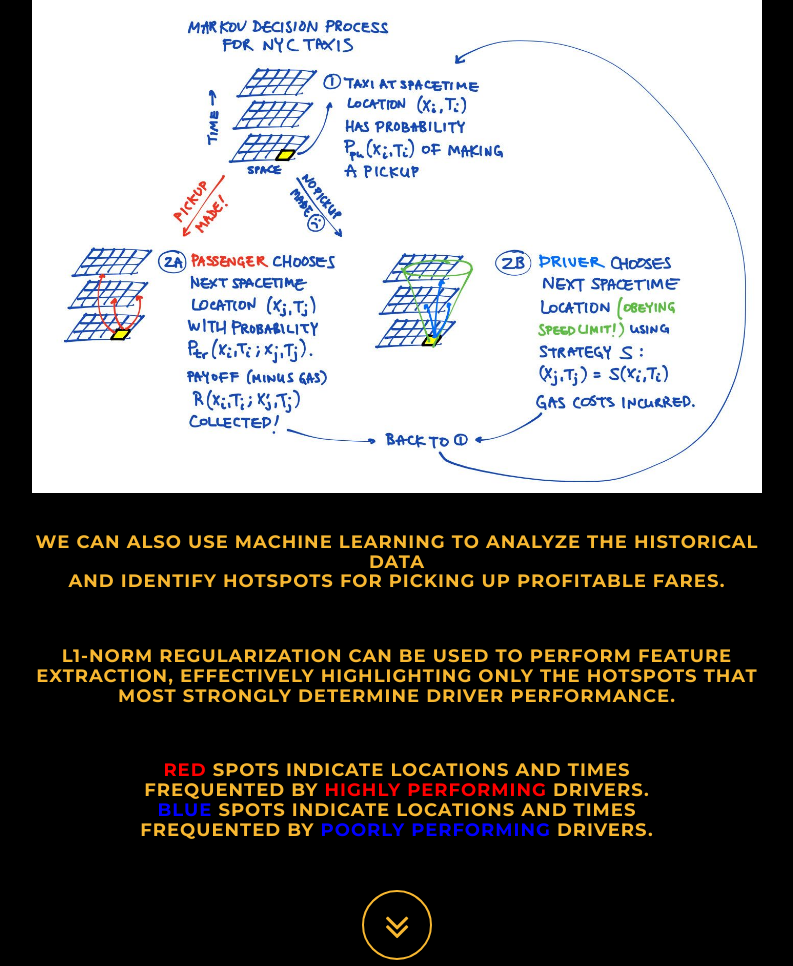
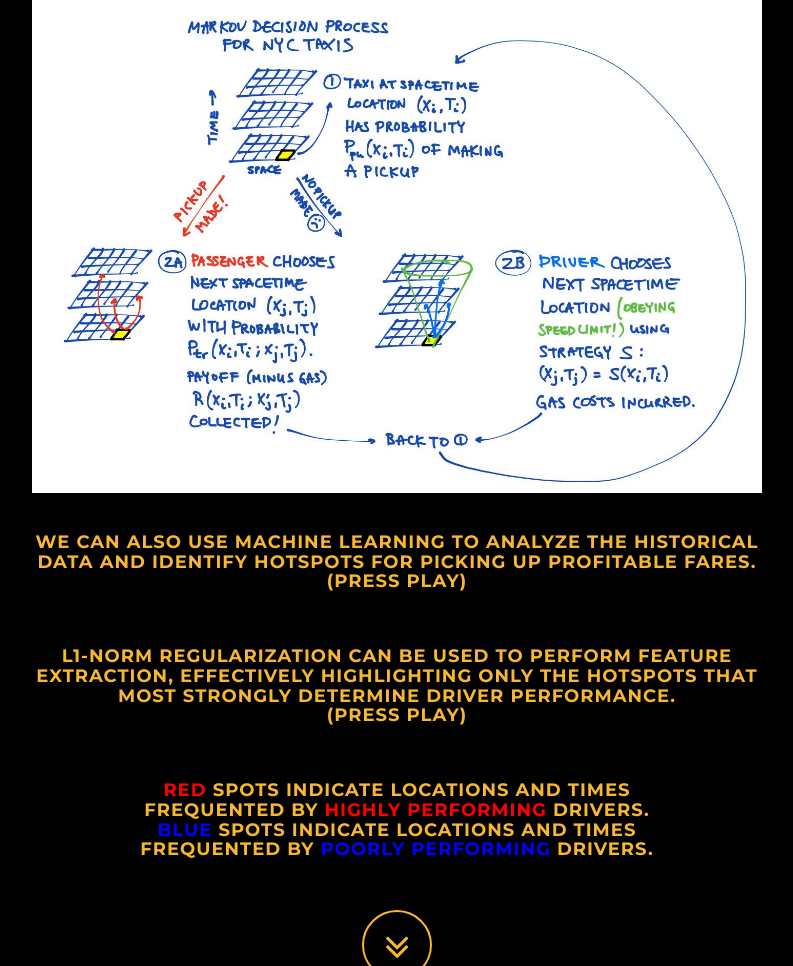
Before and after one commit to samuelklee/taxi-strategy, a Flask app: page / in a window 1280 px wide. Shown: the part 4443-5409 px from the top of the page, without its empty margins (243-1036 px from the left). Run offline with Flask 2, Linux system fonts and the light colour scheme; some libraries are stand-ins or nearby versions.

Commit message:
tweaked html

```diff
--- a/app/templates/hood.html
+++ b/app/templates/hood.html
@@ -44,26 +44,26 @@ The probability of pickups, moves, and rewards is determined by the historical t
 </div>
 <div class="inner_cell">
 <div class="text_cell_render border-box-sizing rendered_html">
-<h4><br><br>We can also use machine learning to analyze the historical data<br>and identify hotspots for picking up profitable fares.<br>
+<h4><br><br>We can also use machine learning to analyze the historical data and identify hotspots for picking up profitable fares.<br>(Press play)<br>
 </h4>
 </div>
 </div>
 </div>
 
-<div class="gfyitem" data-title=true data-autoplay=True data-controls=true data-expand=True data-id="AdmirableSingleDaddylonglegs" style="width: 100%;" ></div>
+<div class="gfyitem" data-title=true data-autoplay=false data-controls=true data-expand=True data-id="AdmirableSingleDaddylonglegs" style="width: 100%;" ></div>
 
 <div class="cell border-box-sizing text_cell rendered">
 <div class="prompt input_prompt">
 </div>
 <div class="inner_cell">
 <div class="text_cell_render border-box-sizing rendered_html">
-<h4><br>L1-Norm regularization can be used to perform feature extraction, effectively highlighting only the hotspots that most strongly determine driver performance.<br>
+<h4><br>L1-Norm regularization can be used to perform feature extraction, effectively highlighting only the hotspots that most strongly determine driver performance.<br>(Press play)<br>
 </h4>
 </div>
 </div>
 </div>
 
-<div class="gfyitem" data-title=true data-autoplay=True data-controls=true data-expand=True data-id="LateSorrowfulHart" style="width: 100%;" ></div>
+<div class="gfyitem" data-title=true data-autoplay=false data-controls=true data-expand=True data-id="LateSorrowfulHart" style="width: 100%;" ></div>
 
 <div class="cell border-box-sizing text_cell rendered">
 <div class="prompt input_prompt">
--- a/app/templates/tales.html
+++ b/app/templates/tales.html
@@ -123,12 +123,12 @@
 </div>
 <div class="inner_cell">
 <div class="text_cell_render border-box-sizing rendered_html">
-<h4><br><br>We can also combine the spatial and temporal information.</h4>
+<h4><br><br>We can also combine the spatial and temporal information.<br>(Press play)</h4>
 </div>
 </div>
 </div>
 
-<div class="gfyitem" data-title=true data-autoplay=True data-controls=true data-expand=True data-id="DearAdoredBobwhite" style="width: 100%;" ></div>
+<div class="gfyitem" data-title=true data-autoplay=false data-controls=true data-expand=True data-id="DearAdoredBobwhite" style="width: 100%;" ></div>
 
 <div class="cell border-box-sizing text_cell rendered">
 <div class="prompt input_prompt">
```
